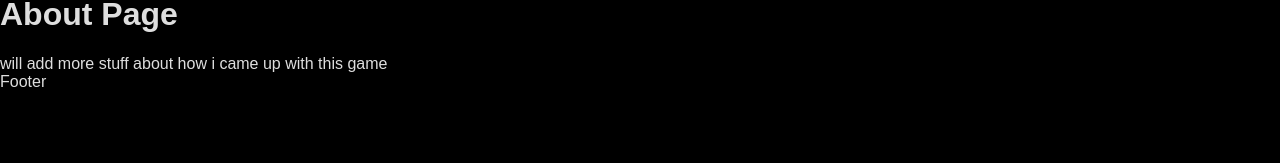
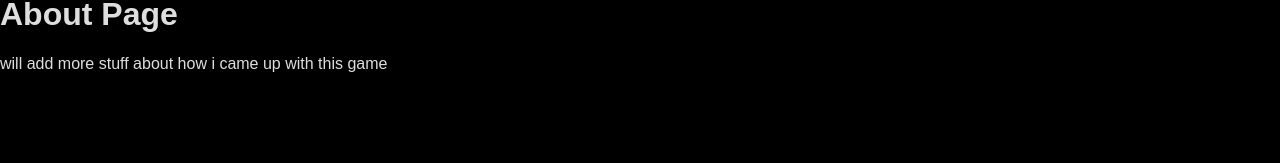
Before and after one commit to mtp000/bound-by-borders, a React (Vite) app in the folder phaser-react/: page /about in a window 1280 px wide. Shown: the part 121-284 px from the top of the page. Built offline with nearby package versions, Linux system fonts and the light colour scheme.

Commit message:
modified footer to not display

```diff
--- a/phaser-react/src/routes/Footer.jsx
+++ b/phaser-react/src/routes/Footer.jsx
@@ -2,6 +2,6 @@ import React from 'react'
 
 export default function Footer() {
   return (
-    <div>Footer</div>
+    <div></div>
   )
 }
```
